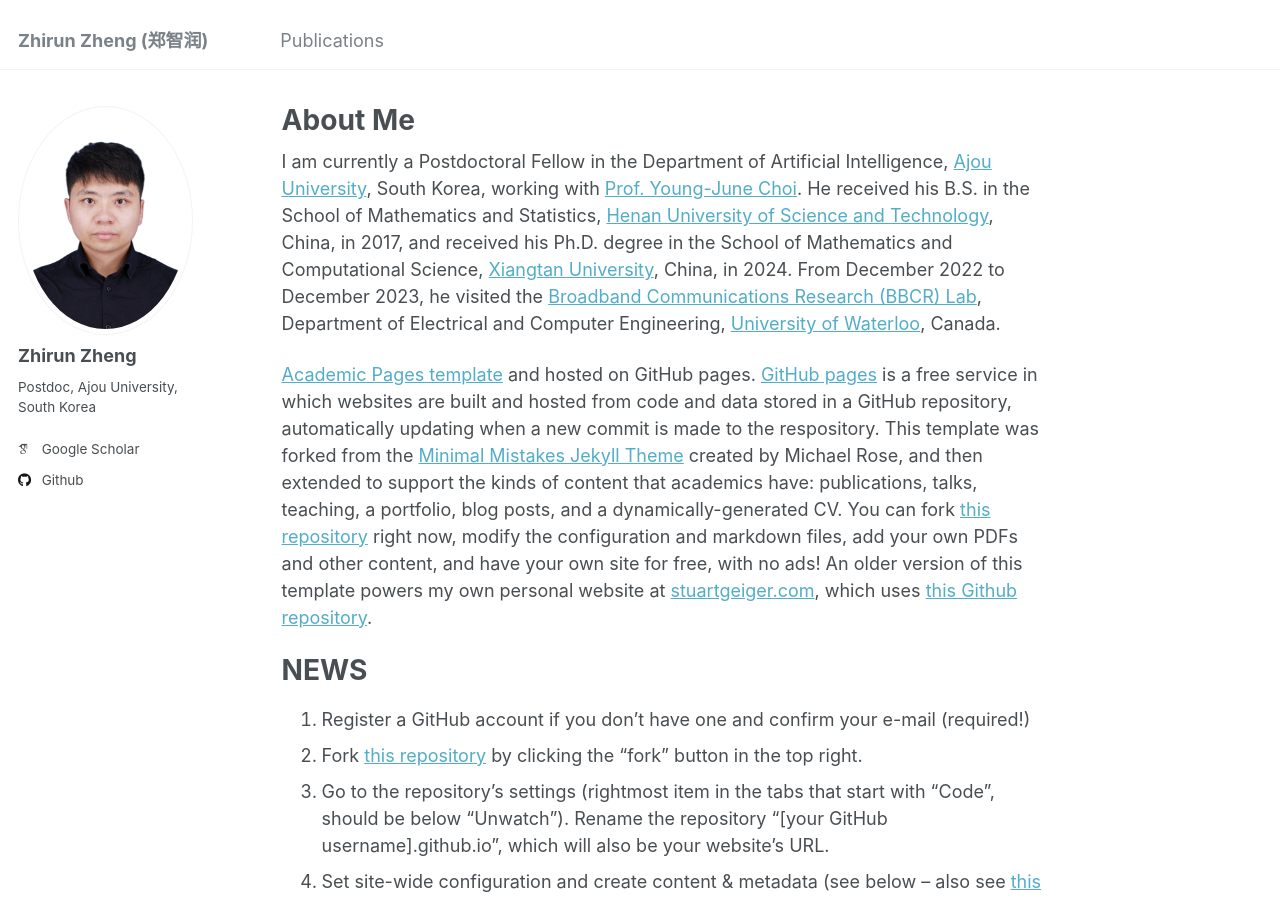
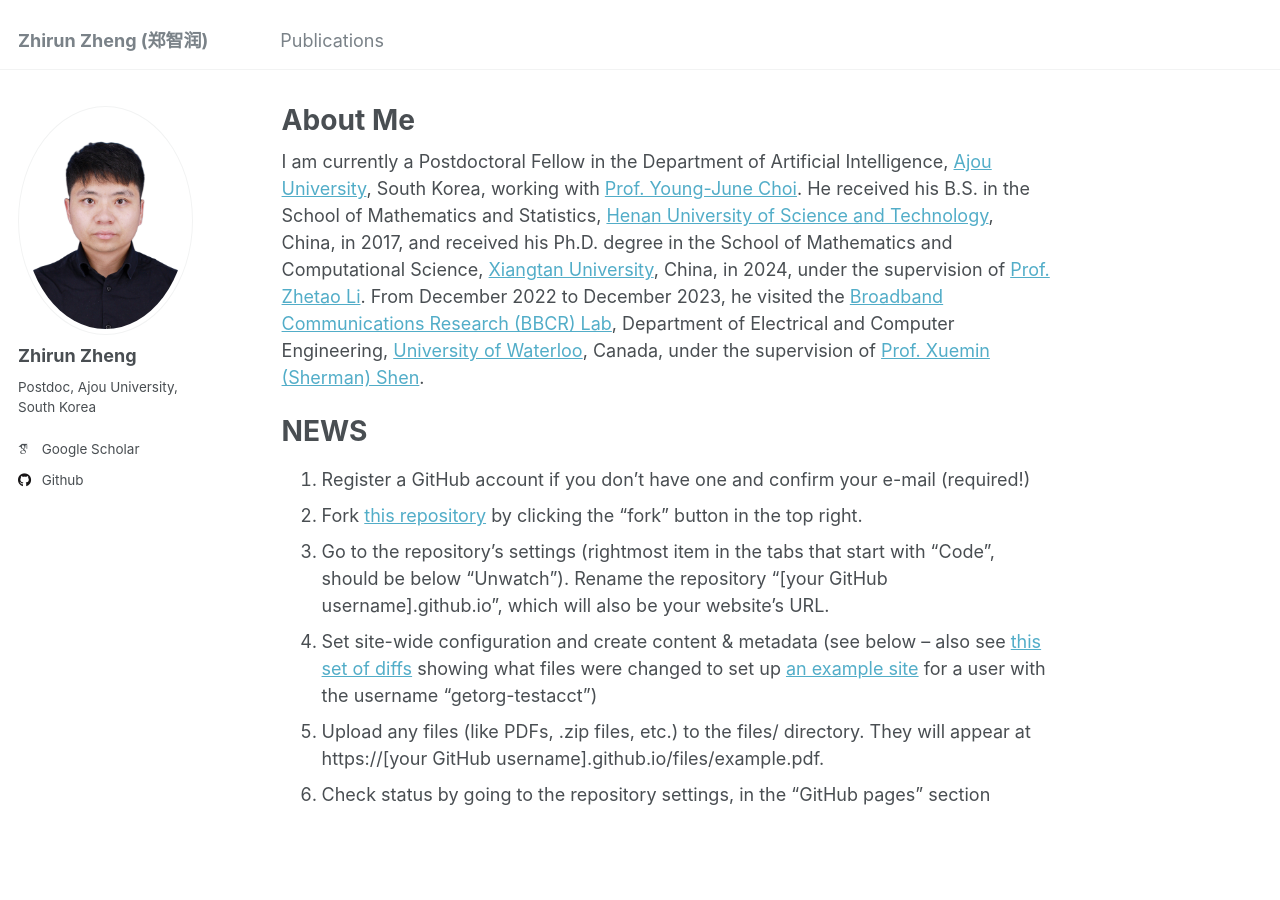
Before and after one commit to zhengzhirun/EN, a Jekyll site: the page built from _pages/about.md, in a window 1280 px wide and 900 px high. Built offline with Jekyll 4.4.1, drawn with Linux system fonts in a browser that asks for light colours; some web fonts are replaced.

Commit message:
Update about.md

```diff
--- a/_pages/about.md
+++ b/_pages/about.md
@@ -7,9 +7,7 @@ redirect_from:
   - /about.html
 ---
 
-I am currently a Postdoctoral Fellow in the Department of Artificial Intelligence, [Ajou University](https://www.ajou.ac.kr/en/index.do), South Korea, working with [Prof. Young-June Choi](https://sites.google.com/site/yjchoiajou/). He received his B.S. in the School of Mathematics and Statistics, [Henan University of Science and Technology](https://www.haust.edu.cn/), China, in 2017, and received his Ph.D. degree in the School of Mathematics and Computational Science, [Xiangtan University](https://www.xtu.edu.cn/), China, in 2024. From December 2022 to December 2023, he visited the [Broadband Communications Research (BBCR) Lab](https://uwaterloo.ca/broadband-communications-research-lab/), Department of Electrical and Computer Engineering, [University of Waterloo](https://uwaterloo.ca/), Canada.
-
-[Academic Pages template](https://github.com/academicpages/academicpages.github.io) and hosted on GitHub pages. [GitHub pages](https://pages.github.com) is a free service in which websites are built and hosted from code and data stored in a GitHub repository, automatically updating when a new commit is made to the respository. This template was forked from the [Minimal Mistakes Jekyll Theme](https://mmistakes.github.io/minimal-mistakes/) created by Michael Rose, and then extended to support the kinds of content that academics have: publications, talks, teaching, a portfolio, blog posts, and a dynamically-generated CV. You can fork [this repository](https://github.com/academicpages/academicpages.github.io) right now, modify the configuration and markdown files, add your own PDFs and other content, and have your own site for free, with no ads! An older version of this template powers my own personal website at [stuartgeiger.com](http://stuartgeiger.com), which uses [this Github repository](https://github.com/staeiou/staeiou.github.io).
+I am currently a Postdoctoral Fellow in the Department of Artificial Intelligence, [Ajou University](https://www.ajou.ac.kr/en/index.do), South Korea, working with [Prof. Young-June Choi](https://sites.google.com/site/yjchoiajou/). He received his B.S. in the School of Mathematics and Statistics, [Henan University of Science and Technology](https://www.haust.edu.cn/), China, in 2017, and received his Ph.D. degree in the School of Mathematics and Computational Science, [Xiangtan University](https://www.xtu.edu.cn/), China, in 2024, under the supervision of [Prof. Zhetao Li](https://faculty.jnu.edu.cn/xxkxjsxy/lzt3/list.htm). From December 2022 to December 2023, he visited the [Broadband Communications Research (BBCR) Lab](https://uwaterloo.ca/broadband-communications-research-lab/), Department of Electrical and Computer Engineering, [University of Waterloo](https://uwaterloo.ca/), Canada, under the supervision of [Prof. Xuemin (Sherman) Shen](https://uwaterloo.ca/centre-automotive-research/profiles/xuemin-sherman-shen).
 
 NEWS
 ======
```
